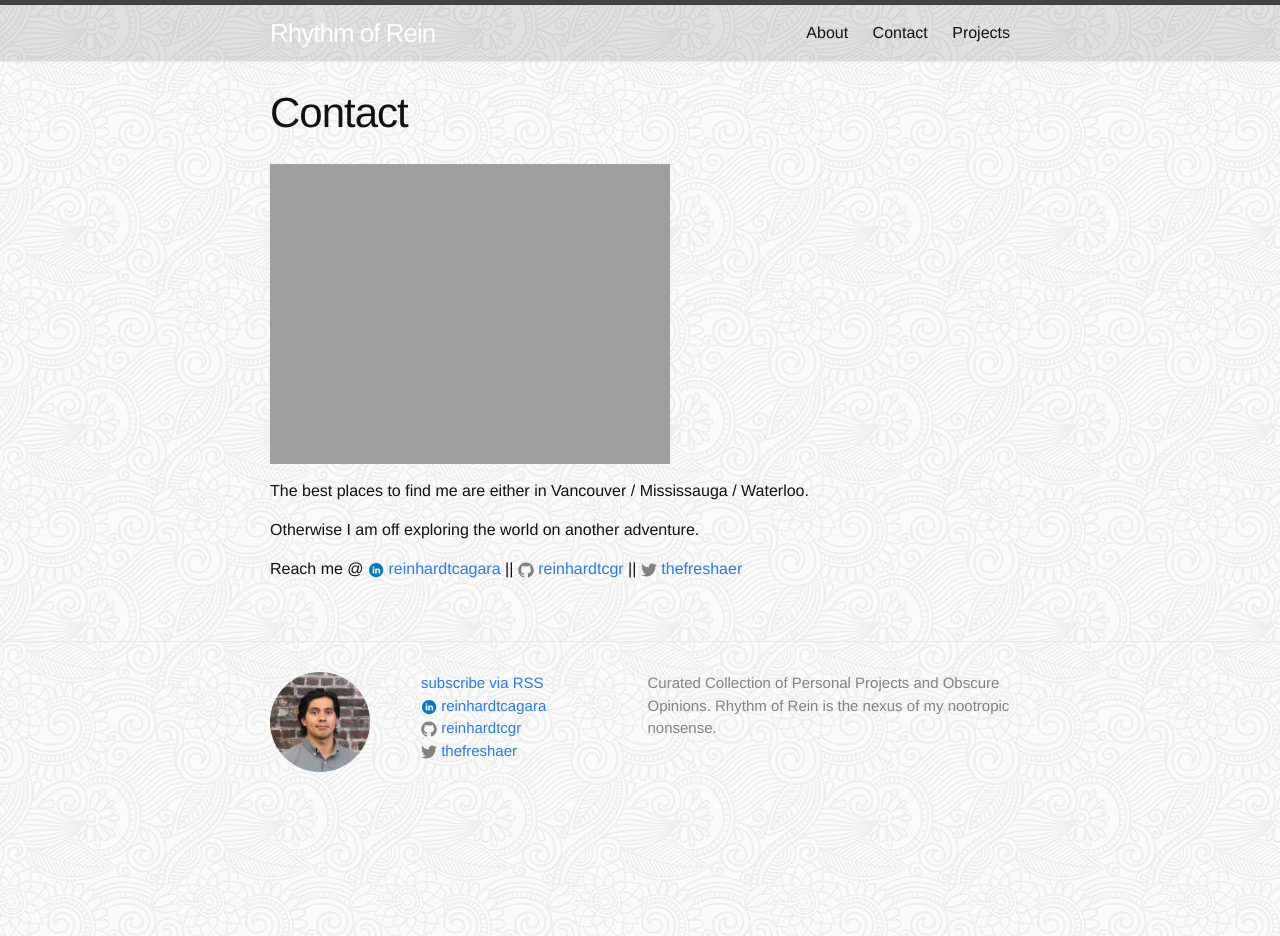
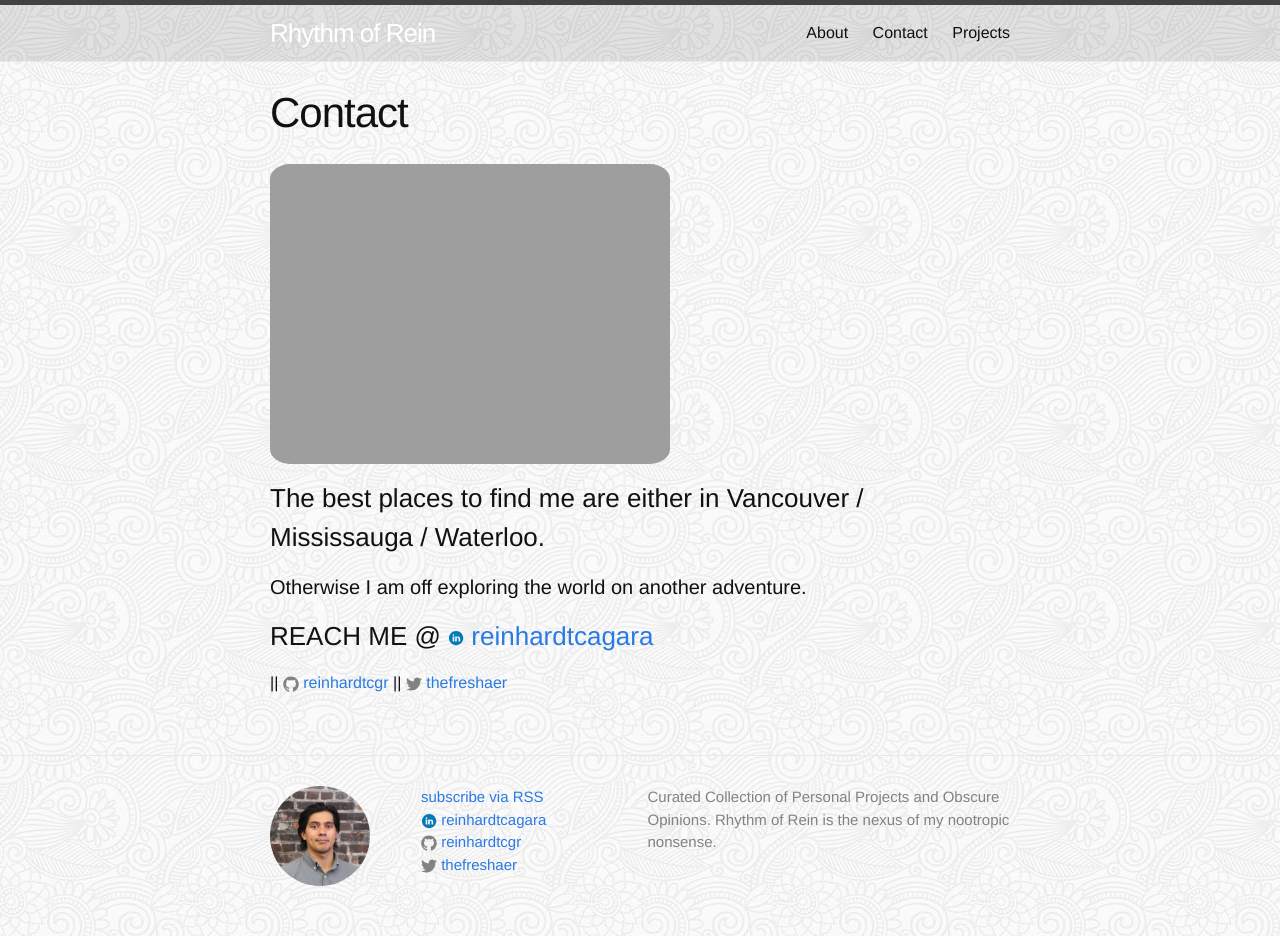
Before and after one commit to reinhardt021/reinhardt021.github.io, a Jekyll site: the page built from contact.md, in a window 1280 px wide. Built offline with Jekyll 4.4.1, drawn with Linux system fonts in a browser that asks for light colours.

Commit message:
Edited styling on contact page and added image to project page

```diff
--- a/contact.md
+++ b/contact.md
@@ -7,11 +7,11 @@ permalink: /contact/
 ![Vancouver Andy Livingstone Park]({{ site.url }}/assets/VAN_20160123_031328.jpg){: #contact-pic}
 
 
-The best places to find me are either in Vancouver / Mississauga / Waterloo.
+### The best places to find me are either in Vancouver / Mississauga / Waterloo.
 
-Otherwise I am off exploring the world on another adventure.
+#### Otherwise I am off exploring the world on another adventure.
 
-Reach me @ {% if site.linkedin_username %}{% include icon-linkedin.html username=site.linkedin_username %}{% endif %} || {% if site.github_username %}{% include icon-github.html username=site.github_username %}{% endif %} || {% if site.twitter_username %}{% include icon-twitter.html username=site.twitter_username %}{% endif %}
+### REACH ME @ {% if site.linkedin_username %}{% include icon-linkedin.html username=site.linkedin_username %}{% endif %} || {% if site.github_username %}{% include icon-github.html username=site.github_username %}{% endif %} || {% if site.twitter_username %}{% include icon-twitter.html username=site.twitter_username %}{% endif %}
 
 <!-- Consider integrating something like SimpleForm to get a contact form on the page
  - form goes here
--- a/css/main.scss
+++ b/css/main.scss
@@ -90,4 +90,10 @@ body {
 
 #contact-pic {
     max-width: 100%;
+    border-radius: 5%;
 }
+
+#projects-pic {
+    max-width: 100%;
+    border-radius: 5%;
+}
```
Also changed, not shown: projects.md (+2 -1 lines), assets/projects-pic.png (added).
